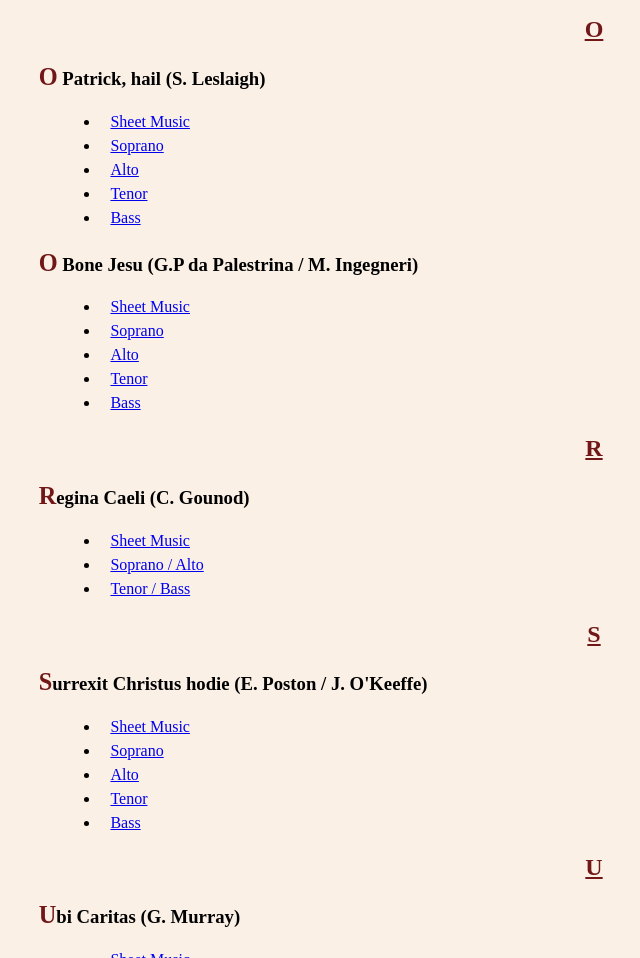
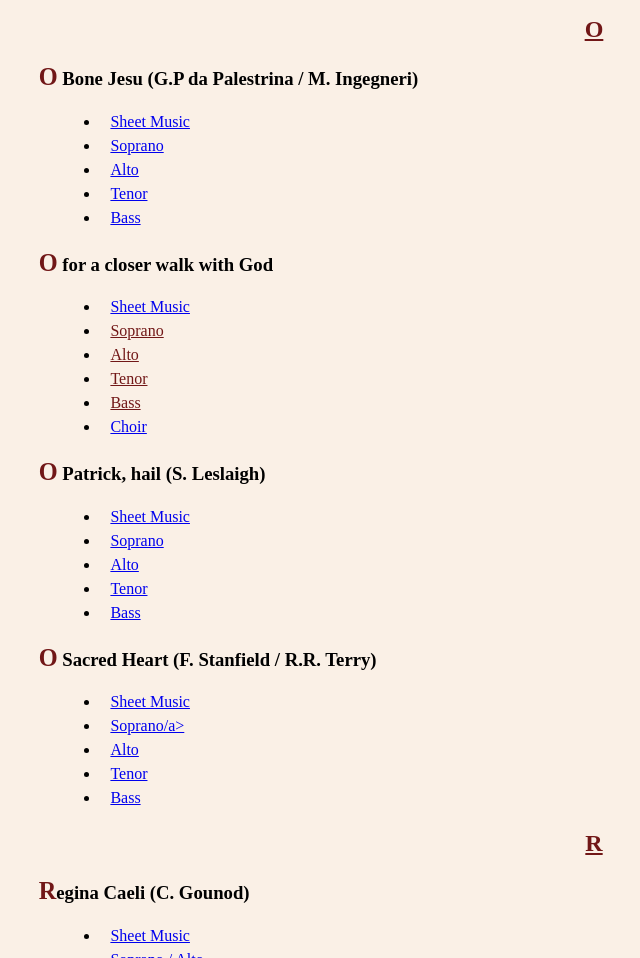
Before and after one commit to niallpcarroll/choir-website, a plain HTML site: page index.html in a window 1280 px wide. Shown: the part 5380-6338 px from the top of the page, without its empty margins (61-701 px from the left). Drawn offline with Linux system fonts and the light colour scheme.

Commit message:
Add sheet music and recordings for O Sacred Heart

```diff
--- a/index.html
+++ b/index.html
@@ -1,5 +1,6 @@
 <!DOCTYPE html>
 <html lang="en">
+
 <head>
     <link rel="stylesheet" href="./style.css">
     <meta charset="UTF-8">
@@ -7,6 +8,7 @@
     <title>Choir Sheets & Recordings</title>
     <link rel="icon" type="image/x-icon" href="./sheet_music/chant_favicon.png">
 </head>
+
 <body>
 
     <h1><a id="home" href="./index.html">Sheet Music & Recordings</a></h1>
@@ -139,7 +141,7 @@
                 <li><a href="./sheet_music/Cantate_Domino_dindy.pdf" target="_blank">Sheet Music</a></li>
                 <li><a href="./CRecordings/Cantate_S.mp3" target="_blank">Soprano / Alto</a></li>
                 <li><a href="./CRecordings/Cantate_T.mp3" target="_blank">Tenor</a></li>
-            <li><a href="./CRecordings/Cantate_B.mp3" target="_blank" >Bass</a></li>
+                <li><a href="./CRecordings/Cantate_B.mp3" target="_blank">Bass</a></li>
 
             </ul>
             <h3>Christus factus est (F. Anerio)</h3>
@@ -318,6 +320,23 @@
         <!-- OOOOO -->
         <div>
             <h2 id="o"><a href="./index.html">O</a></h2>
+            <h3>O Bone Jesu (G.P da Palestrina / M. Ingegneri)</h3>
+            <ul>
+                <li><a href="./sheet_music/O_Bone_Iesu_2.pdf" target="_blank">Sheet Music</a></li>
+                <li><a href="./ORecordings/O_Bone_Iesu_S.mp3" target="_blank">Soprano</a></li>
+                <li><a href="./ORecordings/O_Bone_Iesu_A.mp3" target="_blank">Alto</a></li>
+                <li><a href="./ORecordings/O_Bone_Iesu_T.mp3" target="_blank">Tenor</a></li>
+                <li><a href="./ORecordings/O_Bone_Iesu_B.mp3" target="_blank">Bass</a></li>
+            </ul>
+            <h3>O for a closer walk with God</h3>
+            <ul>
+                <li><a href="./sheet_music/oh-for-a-closer-stanford.pdf" target="_blank">Sheet Music</a></li>
+                <li><a href="" target="_blank">Soprano</a></li>
+                <li><a href="" target="_blank">Alto</a></li>
+                <li><a href="" target="_blank">Tenor</a></li>
+                <li><a href="" target="_blank">Bass</a></li>
+                <li><a href="https://www.youtube.com/watch?v=9ezFY-icxH8" target="_blank">Choir</a></li>
+            </ul>
             <h3>O Patrick, hail (S. Leslaigh)</h3>
             <ul>
                 <li><a href="./sheet_music/O_Patrick_Hail.pdf" target="_blank">Sheet Music</a></li>
@@ -326,14 +345,15 @@
                 <li><a href="./ORecordings/O_Patrick_T.mp3" target="_blank">Tenor</a></li>
                 <li><a href="./ORecordings/O-Patrick-B.mp3" target="_blank">Bass</a></li>
             </ul>
-<h3>O Bone Jesu (G.P da Palestrina / M. Ingegneri)</h3>
+            <h3>O Sacred Heart (F. Stanfield / R.R. Terry)</h3>
             <ul>
-    <li><a href="./sheet_music/O_Bone_Iesu_2.pdf" target="_blank">Sheet Music</a></li>
-    <li><a href="./ORecordings/O_Bone_Iesu_S.mp3" target="_blank">Soprano</a></li>
-    <li><a href="./ORecordings/O_Bone_Iesu_A.mp3" target="_blank">Alto</a></li>
-    <li><a href="./ORecordings/O_Bone_Iesu_T.mp3" target="_blank">Tenor</a></li>
-    <li><a href="./ORecordings/O_Bone_Iesu_B.mp3" target="_blank">Bass</a></li>
+                <li><a href="./sheet_music/O_sacred_heart.pdf" target="_blank">Sheet Music</a></li>
+                <li><a href="./ORecordings/O_sacred_heart_s.mp3" target="_blank">Soprano/a></li>
+                <li><a href="./ORecordings/O_sacred_heart_a.mp3" target="_blank">Alto</a></li>
+                <li><a href="./ORecordings/O_sacred_heart_t.mp3" target="_blank">Tenor</a></li>
+                <li><a href="./ORecordings/O_sacred_heart_b.mp3" target="_blank">Bass</a></li>
             </ul>
+
 
         </div>
 
@@ -378,7 +398,8 @@
             <h2 id="w"><a href="./index.html">W</a></h2>
             <h3>When I behold the wondrous cross</h3>
             <ul>
-            <li><a href="./sheet_music/When I Behold the Wondrous Cross_Choir.pdf" target="_blank">Sheet Music</a></li>
+                <li><a href="./sheet_music/When I Behold the Wondrous Cross_Choir.pdf" target="_blank">Sheet Music</a>
+                </li>
                 <li><a href="./WRecordings/When_I_behold_S.mp3" target="_blank">Soprano</a></li>
                 <li><a href="./WRecordings/When_I_behold_A.mp3" target="_blank">Alto</a></li>
                 <li><a href="./WRecordings/When_I_behold_T.mp3" target="_blank">Tenor</a></li>
@@ -390,4 +411,5 @@
         <small>&copy; 2024 Niall Carroll. All rights reserved.</small>
     </footer>
 </body>
+
 </html>
```
Also changed, not shown: 6 other files. Lines whose indentation alone changed are shown as unchanged.
